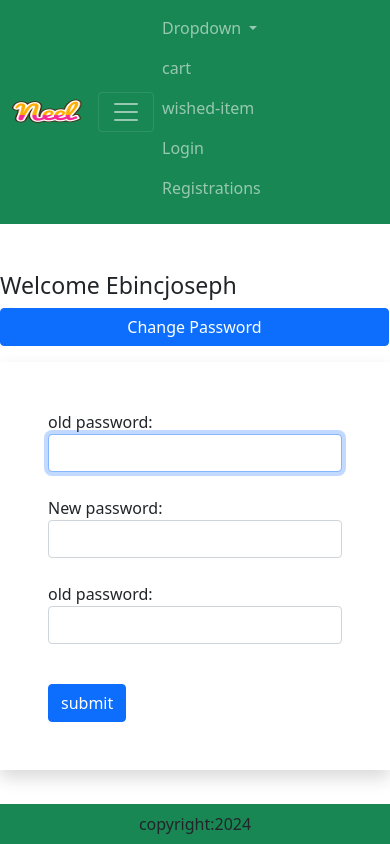
After one commit to Abincjoseph20/cj_kart, a Django app: page /password_change/ in a window 390 px wide. The commit adds this page. Run offline with Django 5.2, Linux system fonts and the light colour scheme; a user stored in the database is signed in; some libraries are stand-ins or nearby versions.

Commit message:
changePassword,changPasswordDone_&_logout_completed

```diff
--- a/cj_kart/cj_kart/mainapp/forms.py
+++ b/cj_kart/cj_kart/mainapp/forms.py
@@ -17,6 +17,11 @@ class LoginForm(AuthenticationForm):
     password = forms.CharField(label='password',widget=forms.PasswordInput(attrs={'class':'form-control'}))
 
 
+class MyPasswordChangeForm(PasswordChangeForm):
+    old_password = forms.CharField(label='old password',widget=forms.PasswordInput(attrs={'autofocus':'True','autocomplete':'current_password','class':'form-control'}))
+    new_password1 = forms.CharField(label='New password',widget=forms.PasswordInput(attrs={'autocomplete':'current_password','class':'form-control'}))
+    new_password2 = forms.CharField(label='old password',widget=forms.PasswordInput(attrs={'autocomplete':'current_password','class':'form-control'}))
+
 class MyPasswordResetForm(PasswordChangeForm):
     pass
 
--- a/cj_kart/cj_kart/mainapp/urls.py
+++ b/cj_kart/cj_kart/mainapp/urls.py
@@ -1,7 +1,7 @@
 from django.urls import path
 from . import views
 from django.contrib.auth import views as auth_view
-from .forms import LoginForm,MyPasswordResetForm
+from .forms import LoginForm,MyPasswordResetForm,MyPasswordChangeForm
 urlpatterns = [
 
     path('',views.base,name='home'),
@@ -12,10 +12,10 @@ urlpatterns = [
     #registrations
     path('registrations',views.CustomerRegistration.as_view(),name="customer-registration"),
 
-    #LoginView is a built-in function in django for using Login porous
-    path('accounts/login/',auth_view.LoginView.as_view(template_name='mainapp/login.html',authentication_form=LoginForm),name='signin'),
+    #LoginView is a built-in function in django for using Login porpus
+    path('accounts/login/',auth_view.LoginView.as_view(template_name='mainapp/login.html',authentication_form=LoginForm),name='login'),
 
-    #PasswordResetView is built-in function using password reset
+    #PasswordResetView is built-in function using password reset or Forgot Password for login time
     path('password_reset/',auth_view.PasswordResetView.as_view(template_name='mainapp/password_reset.html',form_class=MyPasswordResetForm),name='pswd_reset'),
 
     #user profile urls if login success then go to this function
@@ -23,4 +23,18 @@ urlpatterns = [
 
     #for display address
     path('addres',views.Address,name='address'),
+
+    #for edit address
+    path('UpdateAddress/<int:pk>',views.AddresUpdate.as_view(),name='AddresUpdates'),
+
+    #auth_view.PasswordChangeView.as_view is buit in function to use change password
+    path('password_change/',auth_view.PasswordChangeView.as_view(template_name='mainapp/ChangePassword.html',form_class=MyPasswordChangeForm, success_url='/passwordchangedone'),name='passwordchange'),
+
+    #auth_view.PasswordChangeDoneView.as_view
+    path('passwordchangedone/',auth_view.PasswordChangeDoneView.as_view(template_name='mainapp/PasswordChangedone.html'),name="PasswordChangedone"),
+
+    #auth_view.LogoutView.as_view built  in functionfor logout
+    #path('logout',auth_view.LogoutView.as_view(next_page='login'),name='logout'),
+    path('logout/', views.loggout, name='logout'),
+
 ]
--- /dev/null
+++ b/cj_kart/cj_kart/template/mainapp/ChangePassword.html
@@ -0,0 +1,35 @@
+{% extends 'mainapp/base.html' %}
+{% load static %}
+{% block title %} change password {% endblock title %}
+
+{% block main-content %}
+<div class="continer my-5">
+    <div class="row">
+        <h3>Welcome {{ request.user.username|capfirst }}</h3>
+        <div class="col-sm-2 border-end">
+            <ul class="list-unstyled">
+                <li class="d-grid"><a href="#" class="btn btn-primary">Change Password</a></li>
+            </ul>
+        </div>
+        <div class="col-sm-9 offset-sm-1">
+            <form action="" method="post" novalidate class="shadow p-5">
+                {% csrf_token %}
+                 {% for fm in form %}
+                        {{fm.label_tag}} {{fm}} <small class="text-danger">{{fm.errors|striptags}}</small>
+                    <br>
+                {% endfor %}
+            <div class="col-12 mt-3">
+                <button type="submit" class="btn btn-primary">submit</button>
+            </div>
+
+                {% if form.non_field_errors %}
+                    {% for error in form.non_field_errors %}
+                        <p class="alert alert-danger my-3">{{error}}</p>
+                    {% endfor %}
+                {% endif %}
+            </form>
+        </div>
+    </div>
+</div>
+
+{% endblock main-content %}
--- a/cj_kart/cj_kart/template/mainapp/Registration.html
+++ b/cj_kart/cj_kart/template/mainapp/Registration.html
@@ -16,7 +16,7 @@
                 {% endfor %}
                 <input type="submit" value="submit" class="btn btn-primary">
                 <div class="text-center text-primary fw-bold">
-                    <small>Existing User? <a href="{% url 'signin' %}" class="text-danger">Login Now</a></small>
+                    <small>Existing User? <a href="{% url 'login' %}" class="text-danger">Login Now</a></small>
                 </div>
                 {% if form.non_field_errors %}
                     {% for error in form.non_field_errors %}
--- a/cj_kart/cj_kart/template/mainapp/address.html
+++ b/cj_kart/cj_kart/template/mainapp/address.html
@@ -26,7 +26,7 @@
                             <p>Mobile:{{ ad.mobile }}</p>
                             <p>Zipcode:{{ ad.zipcode }}</p>
                             <p>state:{{ ad.state  }}</p>
-                            <p class="text-center"><a href="#" type="button" class="btn btn-primary">Update Address</a></p>
+                            <p class="text-center"><a href="{% url 'AddresUpdates' pk=ad.id %}" type="button" class="btn btn-primary">Update Address</a></p>
                         </div>
                     </div>
                 </div>
--- a/cj_kart/cj_kart/template/mainapp/base.html
+++ b/cj_kart/cj_kart/template/mainapp/base.html
@@ -23,7 +23,7 @@
     <div class="collapse navbar-collapse" id="navbarSupportedContent">
       <ul class="navbar-nav me-auto mb-2 mb-lg-0">
         <li class="nav-item">
-          <a class="nav-link active" aria-current="page" href="#">Home</a>
+          <a class="nav-link active" aria-current="page" href="{% url 'home' %}">Home</a>
         </li>
           <li class="nav-item dropdown">
           <a class="nav-link dropdown-toggle" href="#" role="button" data-bs-toggle="dropdown" aria-expanded="false">
@@ -57,8 +57,8 @@
           <ul class="dropdown-menu" aria-describedby="profileDropdown">
             <li><a class="dropdown-item" href="{% url 'profiles' %}">Profile</a></li>
               <li><a class="dropdown-item" href="#">Order</a></li>
-              <li><a class="dropdown-item" href="#">Change Password</a></li>
-              <li><a class="dropdown-item" href="#">Logout</a></li>
+              <li><a class="dropdown-item" href="{% url 'passwordchange' %}">Change Password</a></li>
+              <li><a class="dropdown-item" href="{% url 'logout' %}">Logout</a></li>
           </ul>
         </li>
           <li class="nav-item mx-2">
@@ -68,7 +68,7 @@
               <a href="#" class="nav-link tex-white ">wished-item</a>
           </li>
           <li class="nav-item mx-2">
-              <a href="{% url 'signin' %}" class="nav-link tex-white ">Login</a>
+              <a href="{% url 'login' %}" class="nav-link tex-white ">Login</a>
           </li>
           <li class="nav-item mx-2">
               <a href="{% url 'customer-registration' %}" class="nav-link tex-white ">Registrations</a>
```
Also changed, not shown: cj_kart/cj_kart/mainapp/views.py (+28 -1 lines), cj_kart/cj_kart/template/mainapp/PasswordChangedone.html (added, +25 -0 lines), cj_kart/cj_kart/template/mainapp/password_reset.html (added, +35 -0 lines), cj_kart/cj_kart/template/mainapp/updateAddress.html (added, +37 -0 lines), cj_kart/cj_kart/db.sqlite3.
